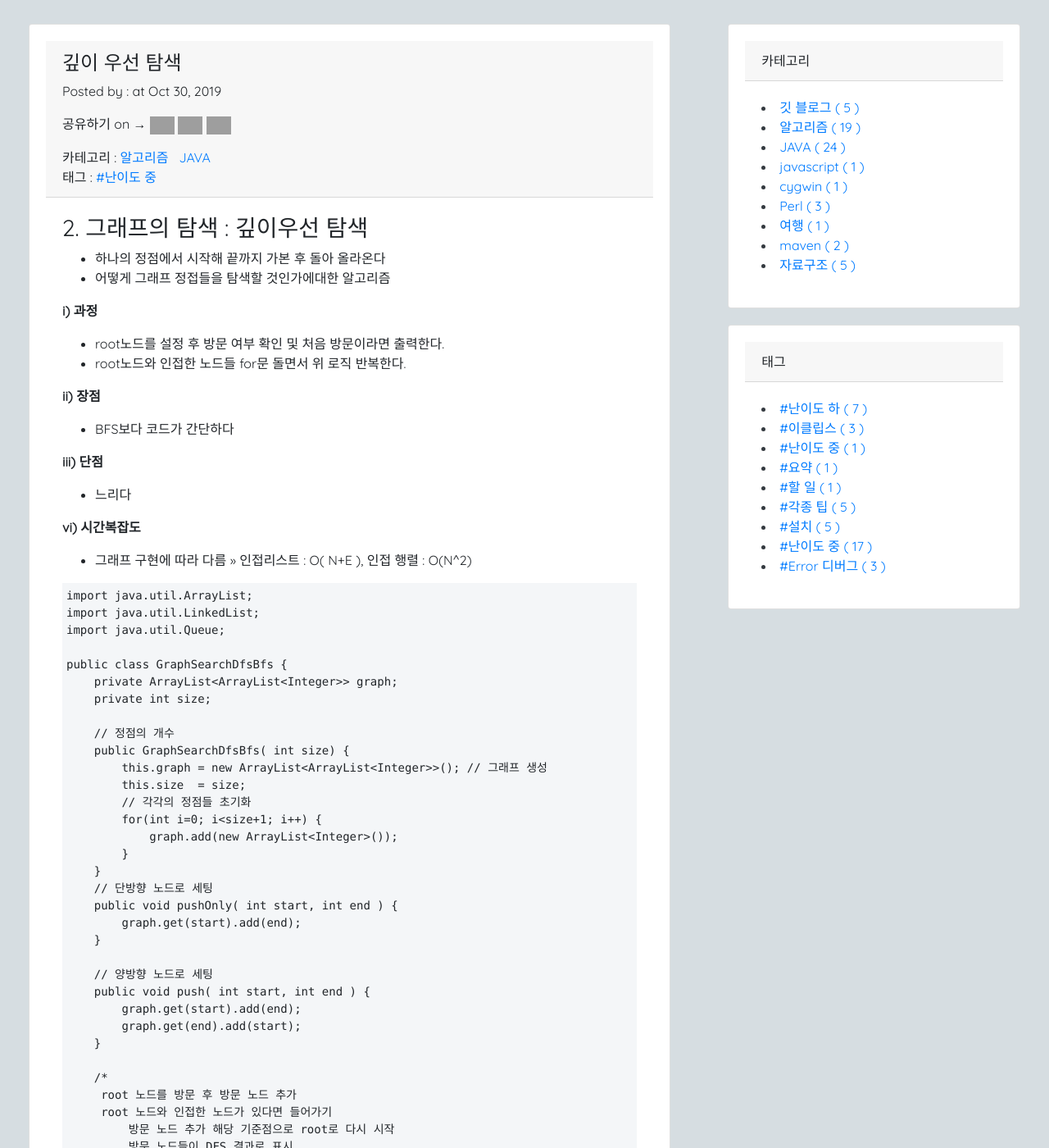
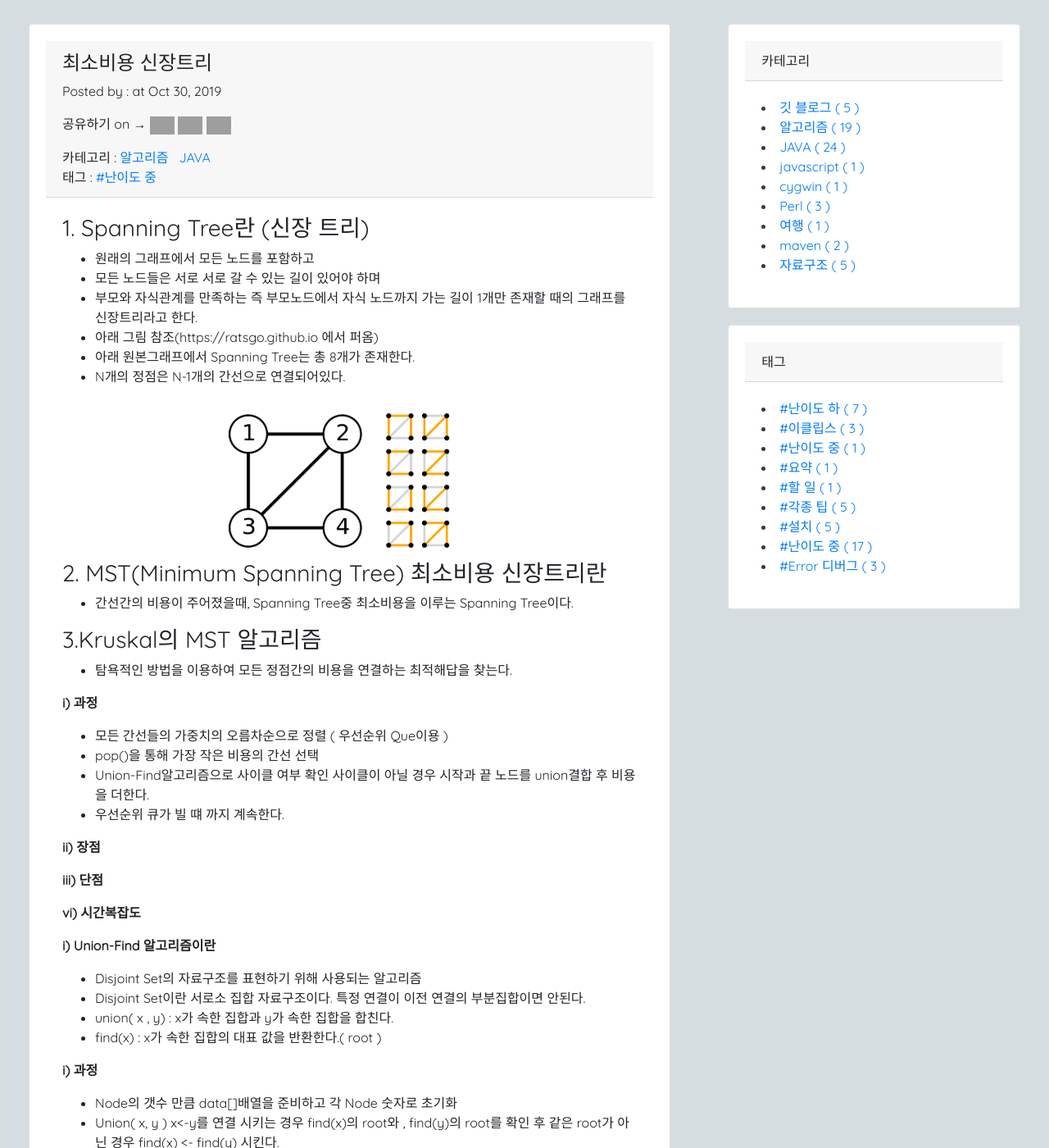
Before and after one commit to 7271kim/7271kim.github.com, a Jekyll site: the page built from _posts/algorithm/2019-10-30-mst-1-sp.md, in a window 1280 px wide and 1400 px high, scrolled down 265 px. Shown: the whole window at 82% size. Built offline with Jekyll 4.4.1, drawn with Linux system fonts in a browser that asks for light colours; nearby versions of some CDN libraries; a script that is not in the unit is left out; comment, search, counter and statistics services are not loaded; some of the changed text lies outside the part shown; grey boxes are pictures that could not be loaded.

Commit message:
[2019.10.30]  - 위치 이상한거 확인

```diff
--- a/_posts/algorithm/2019-10-30-mst-1-sp.md
+++ b/_posts/algorithm/2019-10-30-mst-1-sp.md
@@ -1,7 +1,7 @@
 ---
-title: 알고리즘 <br/> ( 그래프 탐색 - DFS)
+title: 알고리즘 <br/> ( MST Kruskal)
 layout: post
-summary: 깊이 우선 탐색
+summary: 최소비용 신장트리
 categories:
     - algorithm
     - JAVA
@@ -11,90 +11,48 @@ thumbnail: posts/icon-algorithm.png
 pre: "/algorithm/java/2019/10/30/search-1-bfs.html"
 nex: ""
 ---
-### 2. 그래프의 탐색 : 깊이우선 탐색
- - 하나의 정점에서 시작해 끝까지 가본 후 돌아 올라온다
- - 어떻게 그래프 정접들을 탐색할 것인가에대한 알고리즘
+### 1. Spanning Tree란 (신장 트리)
+ - 원래의 그래프에서 모든 노드를 포함하고
+ - 모든 노드들은 서로 서로 갈 수 있는 길이 있어야 하며
+ - 부모와 자식관계를 만족하는 즉 부모노드에서 자식 노드까지 가는 길이 1개만 존재할 때의 그래프를 신장트리라고 한다.
+ - 아래 그림 참조(https://ratsgo.github.io 에서 퍼옴)
+ - 아래 원본그래프에서 Spanning Tree는 총 8개가 존재한다.
+ - N개의 정점은 N-1개의 간선으로 연결되어있다.
+
+<div class="img-center">
+    <img src="/assets/img/posts/dataStructure/spanningTree.png" class="max-ratio-100" />
+</div>
+
+
+### 2. MST(Minimum Spanning Tree) 최소비용 신장트리란
+ - 간선간의 비용이 주어졌을때, Spanning Tree중 최소비용을 이루는 Spanning Tree이다.
+
+### 3.Kruskal의 MST 알고리즘
+ - 탐욕적인 방법을 이용하여  모든 정점간의 비용을 연결하는 최적해답을 찾는다.
 
 <p class="bold-text"> i) 과정</p>
- - root노드를 설정 후 방문 여부 확인 및 처음 방문이라면 출력한다.
- - root노드와 인접한 노드들 for문 돌면서 위 로직 반복한다.
+ - 모든 간선들의 가중치의 오름차순으로 정렬 ( 우선순위 Que이용 )
+ - pop()을 통해 가장 작은 비용의 간선 선택
+ - Union-Find알고리즘으로 사이클 여부 확인 사이클이 아닐 경우 시작과 끝 노드를 union결합 후 비용을 더한다.
+ - 우선순위 큐가 빌 떄 까지 계속한다.
 
 <p class="bold-text"> ii) 장점 </p>
- - BFS보다 코드가 간단하다
 
 <p class="bold-text"> iii) 단점 </p>
- - 느리다
 
 <p class="bold-text"> vi) 시간복잡도</p>
--  그래프 구현에 따라 다름 >>  인접리스트 : O( N+E ), 인접 행렬 : O(N^2)
+
+
+<p class="bold-text">i) Union-Find 알고리즘이란 </p>
+ - Disjoint Set의 자료구조를 표현하기 위해 사용되는 알고리즘
+ - Disjoint Set이란 서로소 집합 자료구조이다. 특정 연결이 이전 연결의 부분집합이면 안된다.
+ - union( x , y) : x가 속한 집합과 y가 속한 집합을 합친다.
+ - find(x) : x가 속한 집합의 대표 값을 반환한다.( root )
+
+<p class="bold-text"> i) 과정</p>
+ - Node의 갯수 만큼 data&#91;]배열을 준비하고 각 Node 숫자로 초기화
+ - Union( x, y )  x<-y를 연결 시키는 경우 find(x)의 root와 , find(y)의 root를 확인 후 같은 root가 아닌 경우  find(x) <- find(y) 시킨다.
+ - find(x)는 reusult&#91;x]가 자기 자신인 경우만 root이고 아닌 경우는 연결된 경우기 때문에 find( result&#91;x] )로 무한 반복문을 돌린다.
 
 <pre>
-import java.util.ArrayList;
-import java.util.LinkedList;
-import java.util.Queue;
-
-public class GraphSearchDfsBfs {
-    private ArrayList&lt;ArrayList&lt;Integer>> graph;
-    private int size;
-
-    // 정점의 개수
-    public GraphSearchDfsBfs( int size) {
-        this.graph = new ArrayList&lt;ArrayList&lt;Integer>>(); // 그래프 생성
-        this.size  = size;
-        // 각각의 정점들 초기화
-        for(int i=0; i&lt;size+1; i++) {
-            graph.add(new ArrayList&lt;Integer>());
-        }
-    }
-    // 단방향 노드로 세팅
-    public void pushOnly( int start, int end ) {
-        graph.get(start).add(end);
-    }
-
-    // 양방향 노드로 세팅
-    public void push( int start, int end ) {
-        graph.get(start).add(end);
-        graph.get(end).add(start);
-    }
-
-    /*
-     root 노드를 방문 후 방문 노드 추가
-     root 노드와 인접한 노드가 있다면 들어가기
-         방문 노드 추가 해당 기준점으로 root로 다시 시작
-         방문 노드들이 DFS 결과로 표시
-     loop
-    */
-    public void searchDFS( int root ) {
-        int[] check             = new int[size+1]; // 방문 여부 체크
-        StringBuilder result    = new StringBuilder();
-        result = dfs( root, check, result );
-
-        System.out.println(result.toString());
-    }
-
-    public StringBuilder dfs( int root, int[] check, StringBuilder result ) {
-        if( check[root] != 1 ) {
-            check[root] = 1;
-            ArrayList&lt;Integer> temp = graph.get(root);
-            result.append( root + " " );
-            for (int index = 0; index &lt; temp.size(); index++) {
-                dfs( temp.get(index), check, result );
-            }
-        }
-        return result;
-    }
-}
-
-**사용하기
-GraphSearchDfsBfs graph = new GraphSearchDfsBfs(6);
-
-graph.push(1, 2);
-graph.push(1, 3);
-graph.push(2, 3);
-graph.push(2, 4);
-graph.push(3, 4);
-graph.push(1, 5);
-graph.push(4, 6);
-
-graph.searchDFS(1);
 </pre>
```
Also changed, not shown: _posts/algorithm/2019-10-30-search-2-dfs.md (+10 -37 lines).
